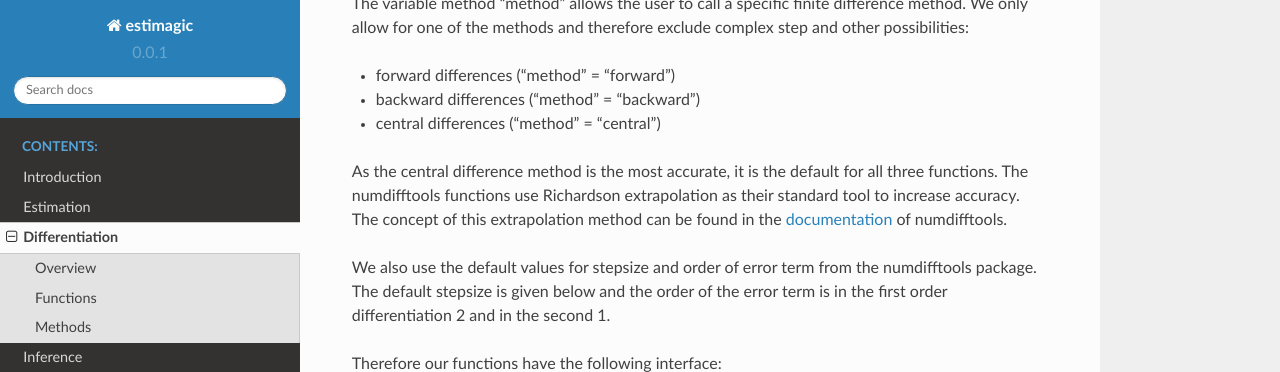
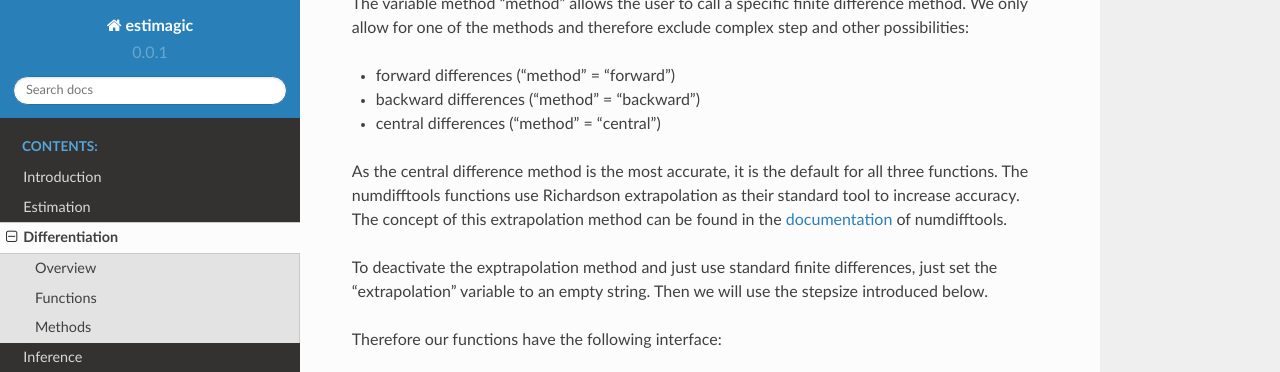
Before and after one commit to optimagic-dev/optimagic, a Sphinx documentation site: the page built from docs/source/differentiation.rst, in a window 1280 px wide and 900 px high, scrolled down 616 px, cut to the strip 0-372 px from the top of the window. Built offline with Sphinx 7.4.7 and the Read the Docs theme 2.0.0, drawn with Linux system fonts in a browser that asks for light colours.

Commit message:
Changed some documentation.

```diff
--- a/docs/source/differentiation.rst
+++ b/docs/source/differentiation.rst
@@ -40,9 +40,9 @@ documentation_ of numdifftools.
 
 .. _documentation: https://numdifftools.readthedocs.io/en/latest/
 
-We also use the default values for stepsize and order of error term from the numdifftools
-package. The default stepsize is given below and the order of the error term is in the
-first order differentiation 2 and in the second 1.
+To deactivate the exptrapolation method and just use standard finite differences,
+just set the "extrapolation" variable to an empty string. Then we will use the stepsize
+introduced below.
 
 Therefore our functions have the following interface:
 
```
